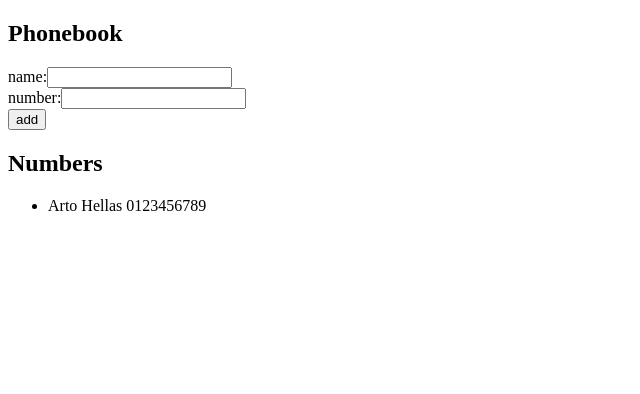
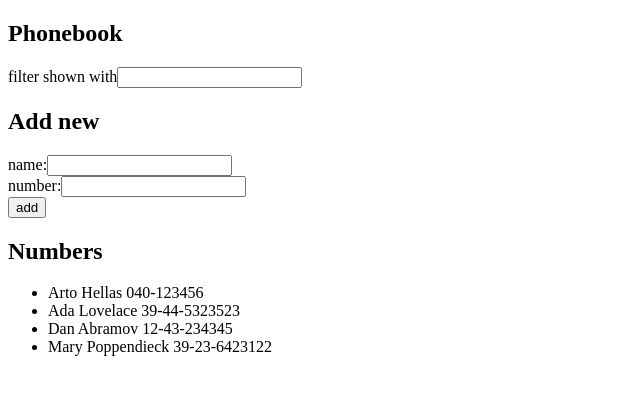
Before and after one commit to valt-1/fullstack-2021, a React (Create React App) app in the folder osa2/puhelinluettelo/: page / in a window 1280 px wide. Shown: the top 394 px of the page, without its empty margins (0-640 px from the left). Built offline with nearby package versions, Linux system fonts and the light colour scheme.

Commit message:
Add filtering names, exercise 2.9

```diff
--- a/osa2/puhelinluettelo/src/App.js
+++ b/osa2/puhelinluettelo/src/App.js
@@ -7,11 +7,15 @@
 }
 
 const App = () => {
-  const [ persons, setPersons] = useState([
-    { name: 'Arto Hellas', number: '0123456789' }
+  const [persons, setPersons] = useState([
+    { name: 'Arto Hellas', number: '040-123456' },
+    { name: 'Ada Lovelace', number: '39-44-5323523' },
+    { name: 'Dan Abramov', number: '12-43-234345' },
+    { name: 'Mary Poppendieck', number: '39-23-6423122' }
   ])
   const [ newName, setNewName ] = useState('')
   const [ newNumber, setNewNumber ] = useState('')
+  const [ filterStr, setFilterStr ] = useState('')
 
   const addPerson = (event) => {
     event.preventDefault()
@@ -47,9 +51,24 @@
     setNewNumber(event.target.value)
   }
 
+  const handleFilterStrChange = (event) => {
+    setFilterStr(event.target.value)
+  }
+
+  const personsToShow = persons.filter(person =>
+    person.name.toLowerCase().includes(filterStr.toLowerCase()))
+
   return (
     <div>
       <h2>Phonebook</h2>
+      <p>
+        filter shown with
+        <input
+          value={filterStr}
+          onChange={handleFilterStrChange}
+        />
+      </p>
+      <h2>Add new</h2>
       <form onSubmit={addPerson}>
         <div>
           name:
@@ -71,7 +90,7 @@
       </form>
       <h2>Numbers</h2>
       <ul>
-        {persons.map(person =>
+        {personsToShow.map(person =>
           <Person key={person.name} person={person} />)}
       </ul>
     </div>
```
